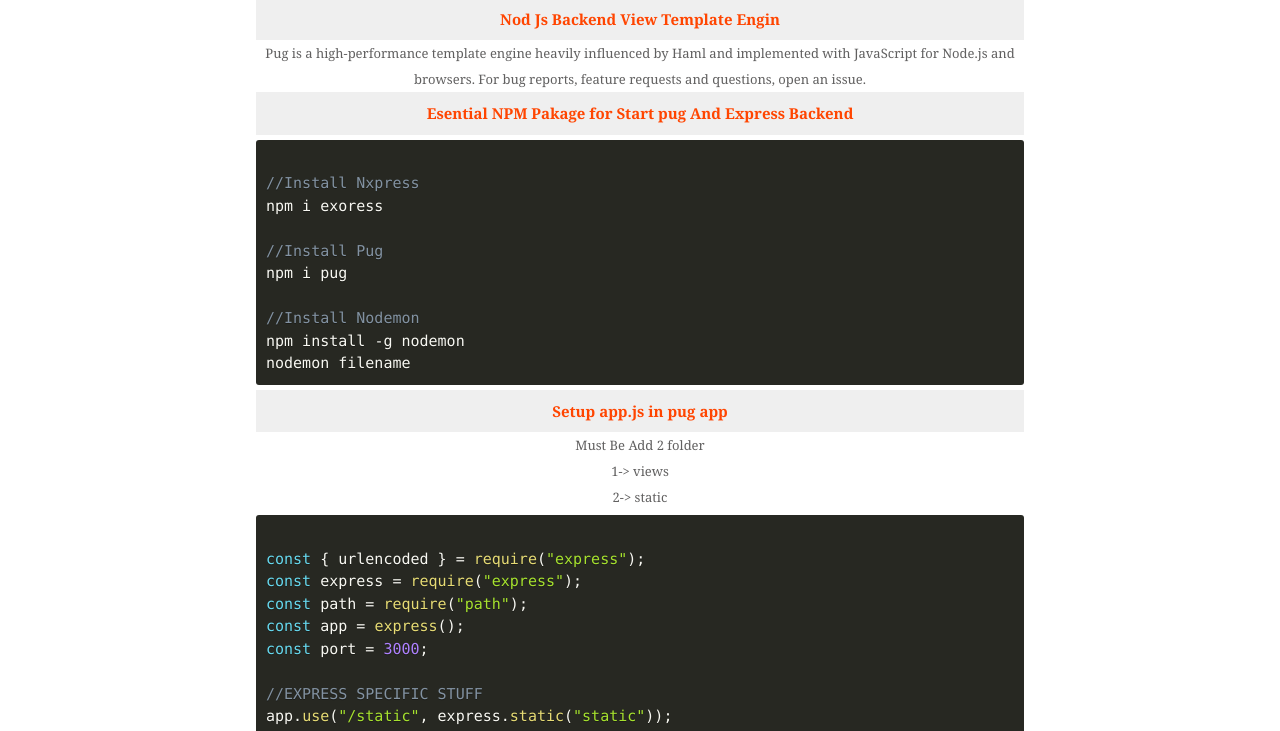
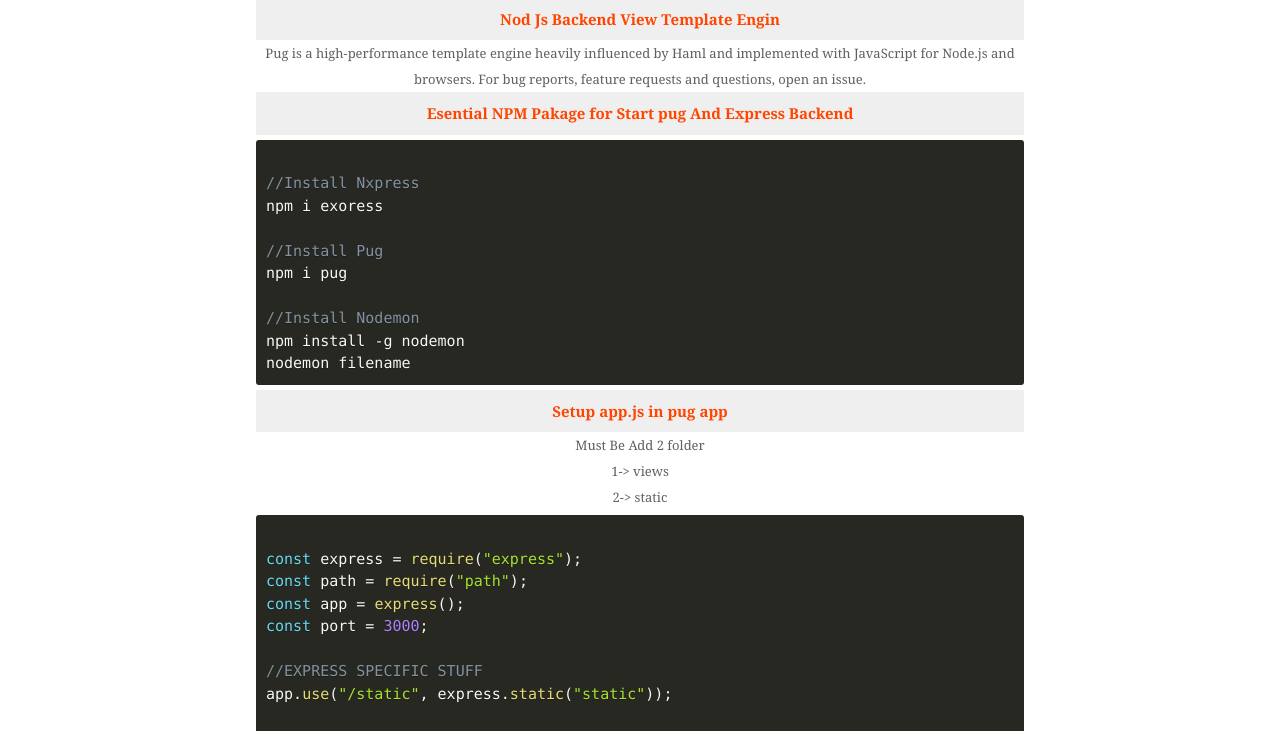
Before and after one commit to Tanvirmehedi/chitsheet, a website: page pug.html in a window 1280 px wide. Shown: the part 67-798 px from the top of the page. Drawn offline with Linux system fonts and the light colour scheme; a web font is replaced by a local one.

Commit message:
Update pug.html

```diff
--- a/pug.html
+++ b/pug.html
@@ -60,7 +60,6 @@
                        2-> static
                     </div>
                     <pre class="language-js"><code>
-const { urlencoded } = require("express");
 const express = require("express");
 const path = require("path");
 const app = express();
```
